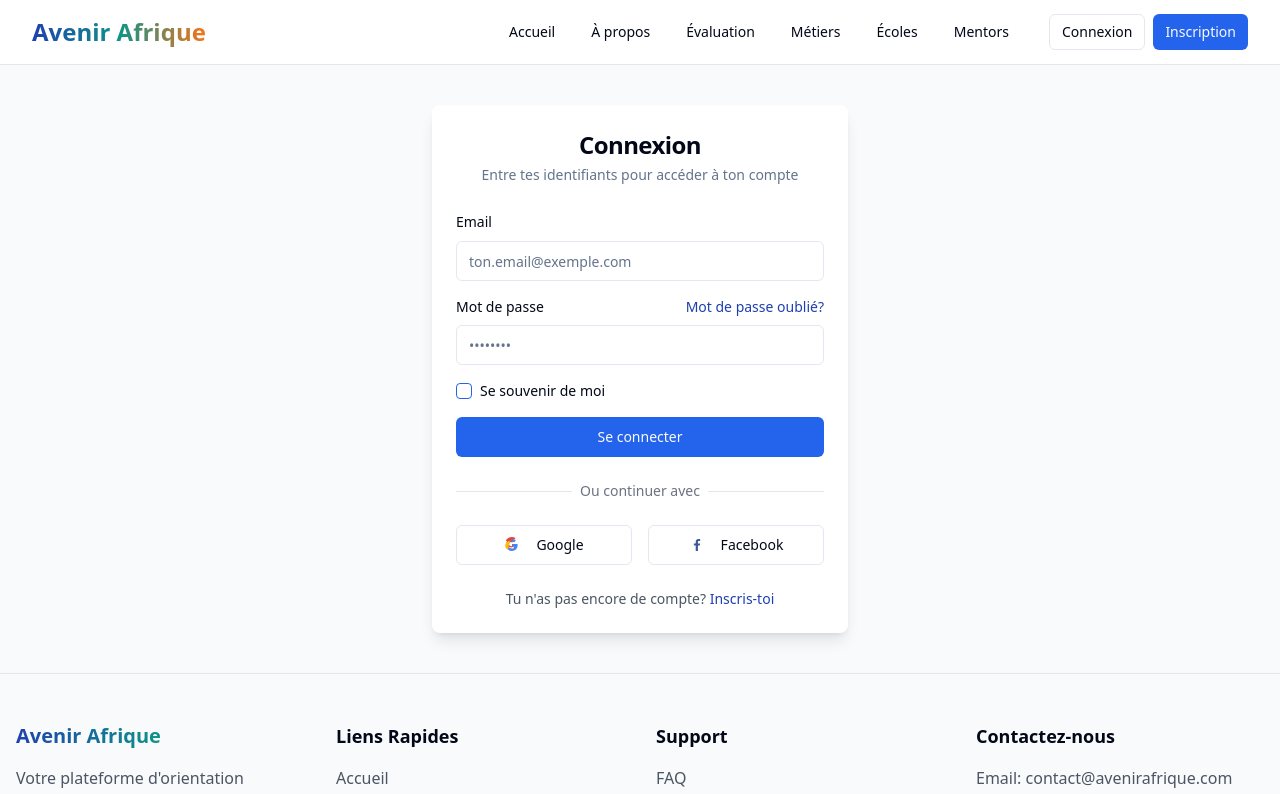
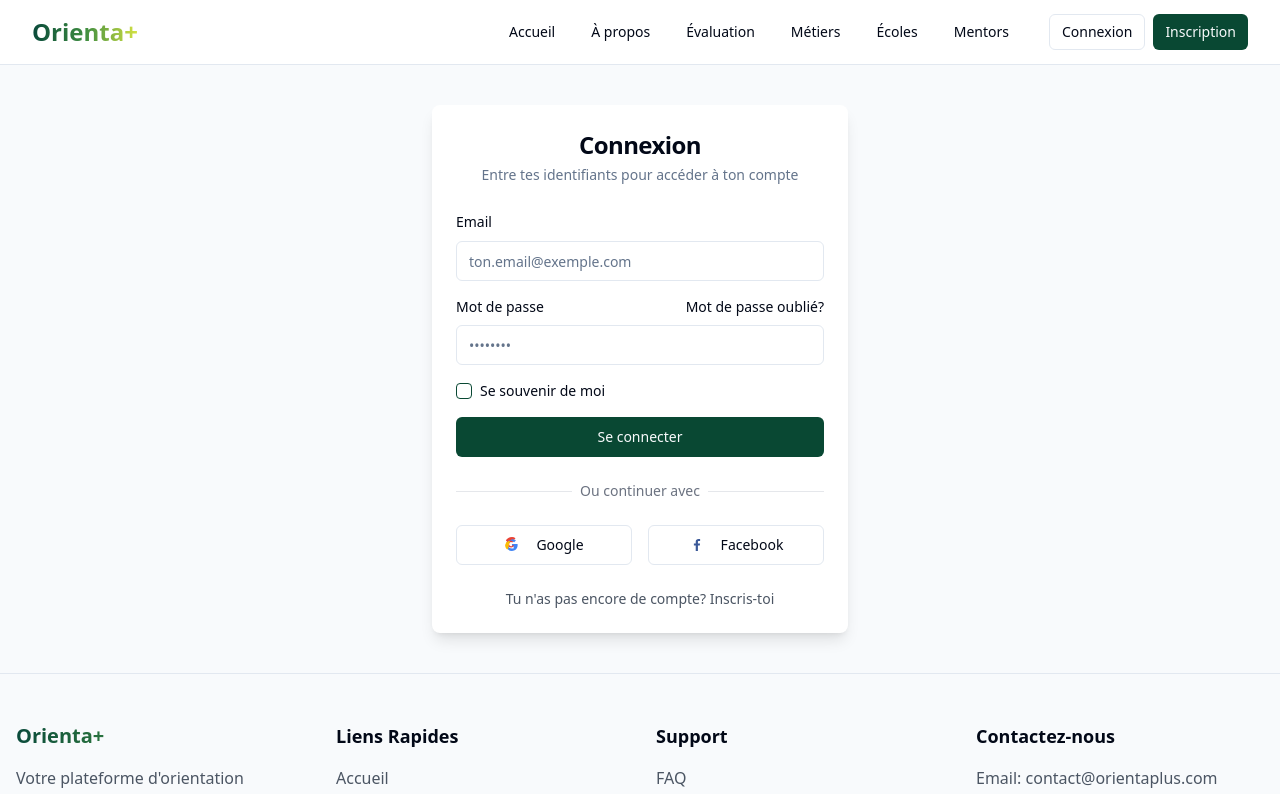
Before and after one commit to Jeanpierregaba/orientaplus, a React (Vite) app: page /login in a window 1280 px wide. Shown: the top 794 px of the page. Built offline with nearby package versions, Linux system fonts and the light colour scheme.

Commit message:
Refactor: Update text and colors
Update the text and colors to match the "Orienta+" logo and branding.

```diff
--- a/index.html
+++ b/index.html
@@ -4,17 +4,17 @@
   <head>
     <meta charset="UTF-8" />
     <meta name="viewport" content="width=device-width, initial-scale=1.0" />
-    <title>Avenir Afrique - Plateforme d'orientation académique et professionnelle</title>
-    <meta name="description" content="Avenir Afrique est une plateforme d'orientation qui aide les étudiants africains à découvrir leurs talents et à trouver leur voie académique et professionnelle." />
-    <meta name="author" content="Avenir Afrique" />
+    <title>Orienta+ - Plateforme d'orientation académique et professionnelle</title>
+    <meta name="description" content="Orienta+ est une plateforme d'orientation qui aide les étudiants africains à découvrir leurs talents et à trouver leur voie académique et professionnelle." />
+    <meta name="author" content="Orienta+" />
 
-    <meta property="og:title" content="Avenir Afrique - Orientation académique et professionnelle" />
+    <meta property="og:title" content="Orienta+ - Orientation académique et professionnelle" />
     <meta property="og:description" content="Découvre les études et métiers qui correspondent à ta personnalité et tes talents." />
     <meta property="og:type" content="website" />
     <meta property="og:image" content="https://lovable.dev/opengraph-image-p98pqg.png" />
 
     <meta name="twitter:card" content="summary_large_image" />
-    <meta name="twitter:site" content="@avenirafrique" />
+    <meta name="twitter:site" content="@orientaplus" />
     <meta name="twitter:image" content="https://lovable.dev/opengraph-image-p98pqg.png" />
 
     <link rel="preconnect" href="https://fonts.googleapis.com">
--- a/src/components/CallToAction.tsx
+++ b/src/components/CallToAction.tsx
@@ -6,7 +6,7 @@ const CallToAction = () => {
   return (
     <section className="py-20 relative overflow-hidden">
       <div className="absolute inset-0 z-0">
-        <div className="absolute inset-0 bg-gradient-to-r from-aaf-blue/90 to-aaf-teal/90"></div>
+        <div className="absolute inset-0 bg-gradient-to-r from-orienta-dark-green/90 to-orienta-medium-green/90"></div>
         <img
           src="https://images.unsplash.com/photo-1516321497487-e288fb19713f?q=80&w=1470&auto=format&fit=crop"
           alt="Background"
@@ -23,7 +23,7 @@ const CallToAction = () => {
             Rejoins des milliers d'étudiants qui ont trouvé leur voie grâce à notre plateforme d'orientation innovante.
           </p>
           <div className="flex flex-col sm:flex-row justify-center gap-4">
-            <Button size="lg" variant="secondary" asChild>
+            <Button size="lg" variant="secondary" className="bg-orienta-yellow text-orienta-dark-green hover:bg-orienta-yellow/80" asChild>
               <Link to="/register">Créer mon compte</Link>
             </Button>
             <Button size="lg" variant="outline" className="bg-transparent text-white border-white hover:bg-white/10" asChild>
--- a/src/components/Footer.tsx
+++ b/src/components/Footer.tsx
@@ -7,29 +7,29 @@ const Footer = () => {
       <div className="container mx-auto px-4">
         <div className="grid grid-cols-1 md:grid-cols-4 gap-8">
           <div className="space-y-4">
-            <h3 className="text-xl font-bold gradient-text">Avenir Afrique</h3>
+            <h3 className="text-xl font-bold gradient-text">Orienta+</h3>
             <p className="text-gray-600">
               Votre plateforme d'orientation académique et professionnelle pour construire votre avenir en Afrique.
             </p>
             <div className="flex space-x-4">
-              <a href="#" aria-label="Facebook" className="text-gray-600 hover:text-aaf-blue">
+              <a href="#" aria-label="Facebook" className="text-gray-600 hover:text-orienta-dark-green">
                 <svg xmlns="http://www.w3.org/2000/svg" width="24" height="24" viewBox="0 0 24 24" fill="none" stroke="currentColor" strokeWidth="2" strokeLinecap="round" strokeLinejoin="round">
                   <path d="M18 2h-3a5 5 0 0 0-5 5v3H7v4h3v8h4v-8h3l1-4h-4V7a1 1 0 0 1 1-1h3z"></path>
                 </svg>
               </a>
-              <a href="#" aria-label="Twitter" className="text-gray-600 hover:text-aaf-blue">
+              <a href="#" aria-label="Twitter" className="text-gray-600 hover:text-orienta-dark-green">
                 <svg xmlns="http://www.w3.org/2000/svg" width="24" height="24" viewBox="0 0 24 24" fill="none" stroke="currentColor" strokeWidth="2" strokeLinecap="round" strokeLinejoin="round">
                   <path d="M22 4s-.7 2.1-2 3.4c1.6 10-9.4 17.3-18 11.6 2.2.1 4.4-.6 6-2C3 15.5.5 9.6 3 5c2.2 2.6 5.6 4.1 9 4-.9-4.2 4-6.6 7-3.8 1.1 0 3-1.2 3-1.2z"></path>
                 </svg>
               </a>
-              <a href="#" aria-label="Instagram" className="text-gray-600 hover:text-aaf-blue">
+              <a href="#" aria-label="Instagram" className="text-gray-600 hover:text-orienta-dark-green">
                 <svg xmlns="http://www.w3.org/2000/svg" width="24" height="24" viewBox="0 0 24 24" fill="none" stroke="currentColor" strokeWidth="2" strokeLinecap="round" strokeLinejoin="round">
                   <rect x="2" y="2" width="20" height="20" rx="5" ry="5"></rect>
                   <path d="M16 11.37A4 4 0 1 1 12.63 8 4 4 0 0 1 16 11.37z"></path>
                   <line x1="17.5" y1="6.5" x2="17.51" y2="6.5"></line>
                 </svg>
               </a>
-              <a href="#" aria-label="LinkedIn" className="text-gray-600 hover:text-aaf-blue">
+              <a href="#" aria-label="LinkedIn" className="text-gray-600 hover:text-orienta-dark-green">
                 <svg xmlns="http://www.w3.org/2000/svg" width="24" height="24" viewBox="0 0 24 24" fill="none" stroke="currentColor" strokeWidth="2" strokeLinecap="round" strokeLinejoin="round">
                   <path d="M16 8a6 6 0 0 1 6 6v7h-4v-7a2 2 0 0 0-2-2 2 2 0 0 0-2 2v7h-4v-7a6 6 0 0 1 6-6z"></path>
                   <rect x="2" y="9" width="4" height="12"></rect>
@@ -43,16 +43,16 @@ const Footer = () => {
             <h4 className="font-bold text-lg mb-4">Liens Rapides</h4>
             <ul className="space-y-2">
               <li>
-                <Link to="/" className="text-gray-600 hover:text-aaf-blue">Accueil</Link>
+                <Link to="/" className="text-gray-600 hover:text-orienta-dark-green">Accueil</Link>
               </li>
               <li>
-                <Link to="/about" className="text-gray-600 hover:text-aaf-blue">À propos</Link>
+                <Link to="/about" className="text-gray-600 hover:text-orienta-dark-green">À propos</Link>
               </li>
               <li>
-                <Link to="/assessment" className="text-gray-600 hover:text-aaf-blue">Évaluation</Link>
+                <Link to="/assessment" className="text-gray-600 hover:text-orienta-dark-green">Évaluation</Link>
               </li>
               <li>
-                <Link to="/careers" className="text-gray-600 hover:text-aaf-blue">Métiers</Link>
+                <Link to="/careers" className="text-gray-600 hover:text-orienta-dark-green">Métiers</Link>
               </li>
             </ul>
           </div>
@@ -61,16 +61,16 @@ const Footer = () => {
             <h4 className="font-bold text-lg mb-4">Support</h4>
             <ul className="space-y-2">
               <li>
-                <Link to="/faq" className="text-gray-600 hover:text-aaf-blue">FAQ</Link>
+                <Link to="/faq" className="text-gray-600 hover:text-orienta-dark-green">FAQ</Link>
               </li>
               <li>
-                <Link to="/contact" className="text-gray-600 hover:text-aaf-blue">Contact</Link>
+                <Link to="/contact" className="text-gray-600 hover:text-orienta-dark-green">Contact</Link>
               </li>
               <li>
-                <Link to="/privacy" className="text-gray-600 hover:text-aaf-blue">Confidentialité</Link>
+                <Link to="/privacy" className="text-gray-600 hover:text-orienta-dark-green">Confidentialité</Link>
               </li>
               <li>
-                <Link to="/terms" className="text-gray-600 hover:text-aaf-blue">Conditions d'utilisation</Link>
+                <Link to="/terms" className="text-gray-600 hover:text-orienta-dark-green">Conditions d'utilisation</Link>
               </li>
             </ul>
           </div>
@@ -78,7 +78,7 @@ const Footer = () => {
           <div>
             <h4 className="font-bold text-lg mb-4">Contactez-nous</h4>
             <address className="not-italic text-gray-600 space-y-2">
-              <p>Email: contact@avenirafrique.com</p>
+              <p>Email: contact@orientaplus.com</p>
               <p>Téléphone: +xxx xxx xxx xxx</p>
               <p>Adresse: Lorem ipsum dolor sit amet, consectetur</p>
             </address>
@@ -86,7 +86,7 @@ const Footer = () => {
         </div>
 
         <div className="border-t mt-8 pt-8 text-center text-gray-500">
-          <p>&copy; {new Date().getFullYear()} Avenir Afrique. Tous droits réservés.</p>
+          <p>&copy; {new Date().getFullYear()} Orienta+. Tous droits réservés.</p>
         </div>
       </div>
     </footer>
--- a/src/components/Header.tsx
+++ b/src/components/Header.tsx
@@ -1,3 +1,4 @@
+
 import { useState } from "react";
 import { Button } from "@/components/ui/button";
 import {
@@ -35,7 +36,7 @@ const Header = () => {
   ];
 
   const getUserInitials = () => {
-    if (!user || !user.user_metadata) return "AA";
+    if (!user || !user.user_metadata) return "O+";
 
     const firstName = user.user_metadata.first_name as string || "";
     const lastName = user.user_metadata.last_name as string || "";
@@ -48,8 +49,8 @@ const Header = () => {
       <div className="container flex h-16 items-center justify-between">
         <div className="flex items-center gap-2">
           <Link to="/" className="flex items-center space-x-2">
-            <span className="text-2xl font-bold text-aaf-blue">
-              <span className="gradient-text">Avenir Afrique</span>
+            <span className="text-2xl font-bold">
+              <span className="gradient-text">Orienta+</span>
             </span>
           </Link>
         </div>
@@ -80,7 +81,7 @@ const Header = () => {
                 <DropdownMenuTrigger asChild>
                   <Button variant="ghost" className="relative h-10 w-10 rounded-full">
                     <Avatar className="h-10 w-10">
-                      <AvatarFallback className="bg-aaf-blue text-white">
+                      <AvatarFallback className="bg-orienta-dark-green text-white">
                         {getUserInitials()}
                       </AvatarFallback>
                     </Avatar>
@@ -182,7 +183,7 @@ const Header = () => {
               <>
                 <div className="flex items-center space-x-2 p-2">
                   <Avatar className="h-8 w-8">
-                    <AvatarFallback className="bg-aaf-blue text-white">
+                    <AvatarFallback className="bg-orienta-dark-green text-white">
                       {getUserInitials()}
                     </AvatarFallback>
                   </Avatar>
--- a/src/index.css
+++ b/src/index.css
@@ -14,16 +14,16 @@
     --popover: 0 0% 100%;
     --popover-foreground: 222.2 84% 4.9%;
 
-    --primary: 221 83% 53%; /* Blue */
+    --primary: 160 77% 16%; /* Orienta+ vert foncé */
     --primary-foreground: 210 40% 98%;
 
-    --secondary: 30 95% 60%; /* Orange */
+    --secondary: 84 57% 58%; /* Orienta+ vert clair */
     --secondary-foreground: 222.2 47.4% 11.2%;
 
     --muted: 210 40% 96.1%;
     --muted-foreground: 215.4 16.3% 46.9%;
 
-    --accent: 171 65% 42%; /* Teal */
+    --accent: 80 69% 58%; /* Orienta+ jaune-vert */
     --accent-foreground: 222.2 47.4% 11.2%;
 
     --destructive: 0 84.2% 60.2%;
@@ -31,7 +31,7 @@
 
     --border: 214.3 31.8% 91.4%;
     --input: 214.3 31.8% 91.4%;
-    --ring: 221 83% 53%;
+    --ring: 160 77% 16%;
 
     --radius: 0.5rem;
 
@@ -55,16 +55,16 @@
     --popover: 222.2 84% 4.9%;
     --popover-foreground: 210 40% 98%;
 
-    --primary: 221 83% 65%;
+    --primary: 160 77% 25%;
     --primary-foreground: 222.2 47.4% 11.2%;
 
-    --secondary: 30 95% 65%;
+    --secondary: 84 57% 65%;
     --secondary-foreground: 210 40% 98%;
 
     --muted: 217.2 32.6% 17.5%;
     --muted-foreground: 215 20.2% 65.1%;
 
-    --accent: 171 65% 45%;
+    --accent: 80 69% 65%;
     --accent-foreground: 210 40% 98%;
 
     --destructive: 0 62.8% 30.6%;
@@ -92,5 +92,5 @@
 }
 
 .gradient-text {
-  @apply bg-clip-text text-transparent bg-gradient-to-r from-aaf-blue via-aaf-teal to-aaf-orange;
+  @apply bg-clip-text text-transparent bg-gradient-to-r from-orienta-dark-green via-orienta-medium-green to-orienta-yellow;
 }
--- a/tailwind.config.ts
+++ b/tailwind.config.ts
@@ -63,13 +63,13 @@ export default {
 					border: 'hsl(var(--sidebar-border))',
 					ring: 'hsl(var(--sidebar-ring))'
 				},
-				// Couleurs personnalisées pour Avenir Afrique
-				"aaf-blue": "#1E40AF",
-				"aaf-orange": "#F97316",
-				"aaf-teal": "#0D9488",
-				"aaf-light-blue": "#93C5FD",
-				"aaf-light-orange": "#FDBA74",
-				"aaf-light-teal": "#5EEAD4",
+				// Nouvelles couleurs pour Orienta+
+				"orienta-dark-green": "#0A4A3B",
+				"orienta-medium-green": "#3D8C40",
+				"orienta-light-green": "#8BC34A",
+				"orienta-yellow": "#D6E343",
+				"orienta-soft-green": "#F2FCE2",
+				"soft-purple": "#F0E6FA",
 			},
 			borderRadius: {
 				lg: 'var(--radius)',
```
Also changed, not shown: src/assets/orienta-logo.tsx (added, +8 -0 lines), src/components/Hero.tsx (+5 -5 lines), src/pages/AssessmentResults.tsx (+6 -9 lines), public/lovable-uploads/e096e582-1d26-4bef-8b22-de6020b18f90.png (added).
